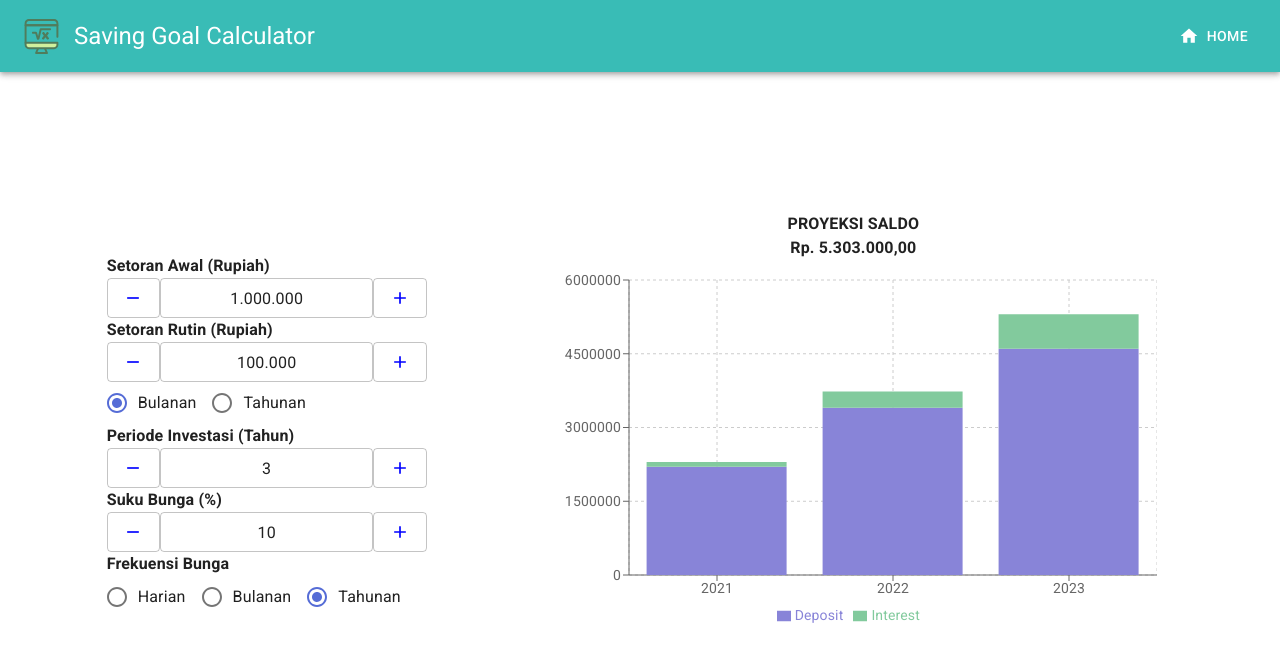
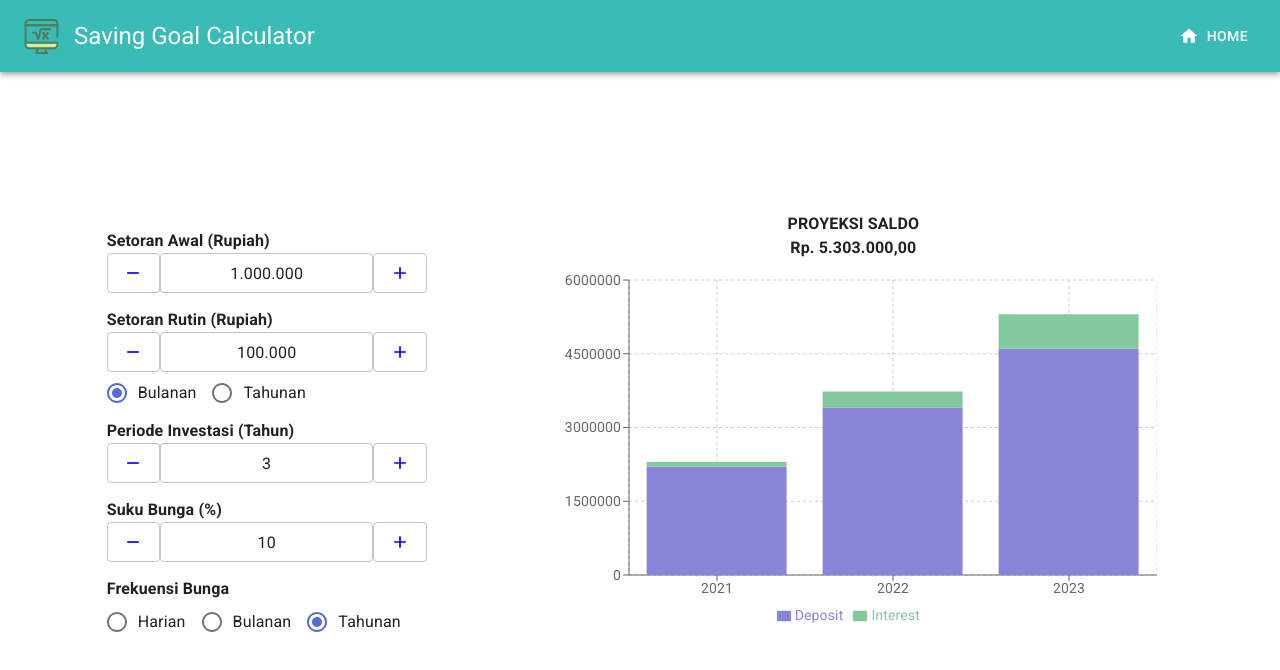
Before and after one commit to ajiyudhanto/saving-goal-calc, a Next.js app: page / in a window 1280 px wide. Shown: the top 670 px of the page. Built offline with nearby package versions, Linux system fonts and the light colour scheme.

Commit message:
adding margin bottom on all input

```diff
--- a/pages/index.js
+++ b/pages/index.js
@@ -206,7 +206,7 @@ export default function Home() {
           <Grid item xs={12} style={{ height: '5vh' }} />
         </Hidden>
         <Grid xs={10} sm={3} item container justify='center' alignItems='center'>
-          <Grid xs={12} item container justify='flex-start'>
+          <Grid xs={12} item container justify='flex-start' style={{ marginBottom: '15px' }}>
             <Grid xs={12} item container justify='flex-start'>
               <Typography style={{ fontWeight: 'bold' }}>Setoran Awal (Rupiah)</Typography>
             </Grid>
@@ -255,7 +255,7 @@ export default function Home() {
             </Grid>
           </Grid>
 
-          <Grid xs={12} item container justify='flex-start'>
+          <Grid xs={12} item container justify='flex-start' style={{ marginBottom: '5px' }}>
             <Grid xs={12} item container justify='flex-start'>
               <Typography style={{ fontWeight: 'bold' }}>Setoran Rutin (Rupiah)</Typography>
             </Grid>
@@ -315,7 +315,7 @@ export default function Home() {
             </Grid>
           </Grid>
 
-          <Grid xs={12} item container justify='flex-start'>
+          <Grid xs={12} item container justify='flex-start' style={{ marginBottom: '15px' }}>
             <Grid xs={12} item container justify='flex-start'>
               <Typography style={{ fontWeight: 'bold' }}>Periode Investasi (Tahun)</Typography>
             </Grid>
@@ -364,7 +364,7 @@ export default function Home() {
             </Grid>
           </Grid>
 
-          <Grid xs={12} item container justify='flex-start'>
+          <Grid xs={12} item container justify='flex-start' style={{ marginBottom: '15px' }}>
             <Grid xs={12} item container justify='flex-start'>
               <Typography style={{ fontWeight: 'bold' }}>Suku Bunga (%)</Typography>
             </Grid>
```
